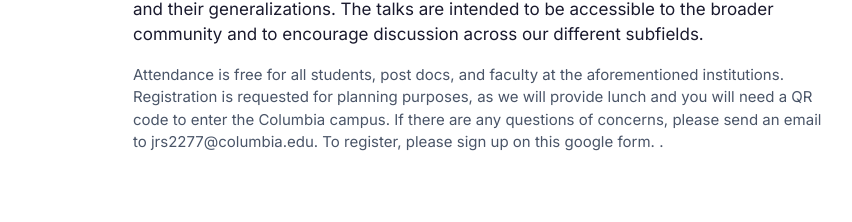
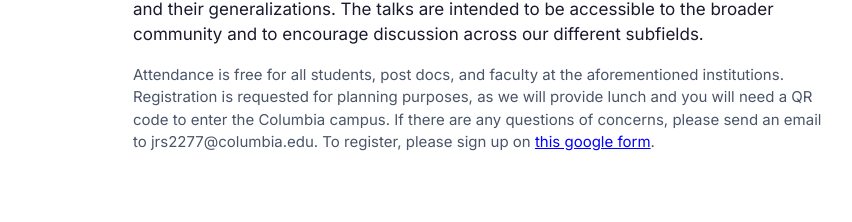
Before and after one commit to JohnStaunton1011/JointParticleCosmology2026, a website: page index.html in a window 1280 px wide. Shown: the part 998-1220 px from the top of the page, without its empty margins (157-1009 px from the left). Drawn offline with nearby package versions, Linux system fonts and the light colour scheme.

Commit message:
index.html

```diff
--- a/index.html
+++ b/index.html
@@ -407,8 +407,7 @@
         Registration is requested for planning purposes, as we will provide lunch and you will need a QR
         code to enter the Columbia campus. If there are any questions of concerns,
         please send an email to <a href="mailto:jrs2277@columbia.edu">jrs2277@columbia.edu</a>. To register, please
-        sign up on <a href="https://forms.gle/7pxeC6h7HQ7EbzR39">this google form</a>.
-.
+        sign up on <a href="https://forms.gle/7pxeC6h7HQ7EbzR39" style="color: blue; text-decoration: underline;">this google form</a>.
       </p>
     </div>
   </section>
```
